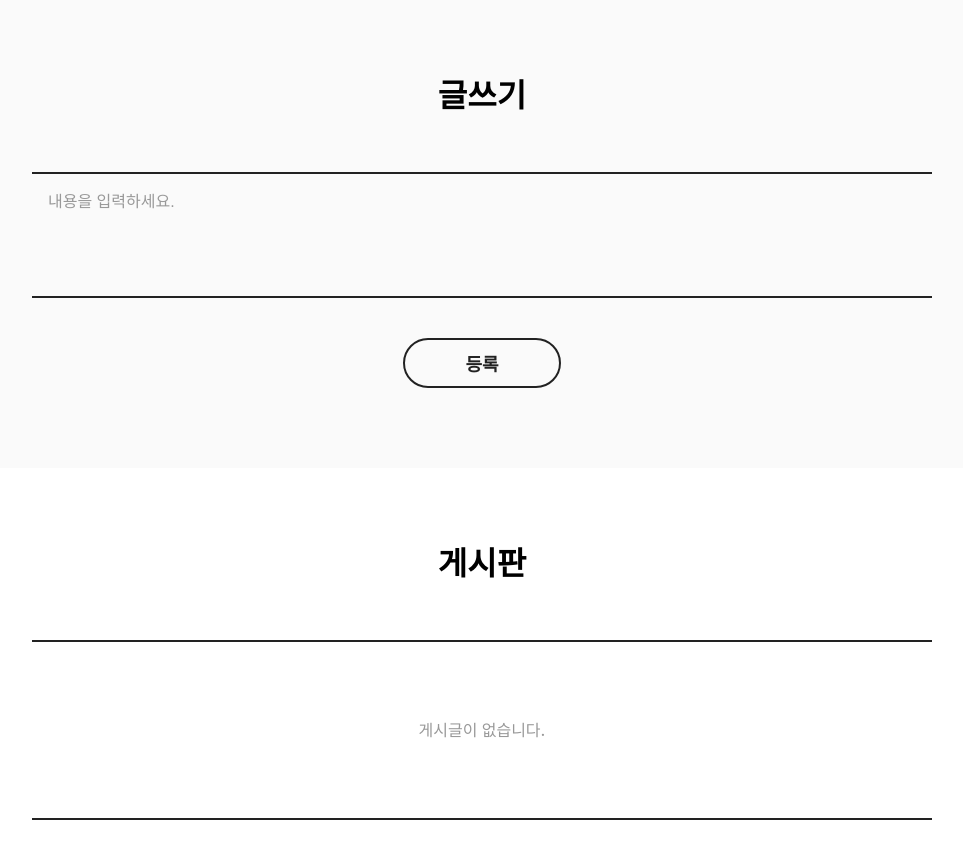
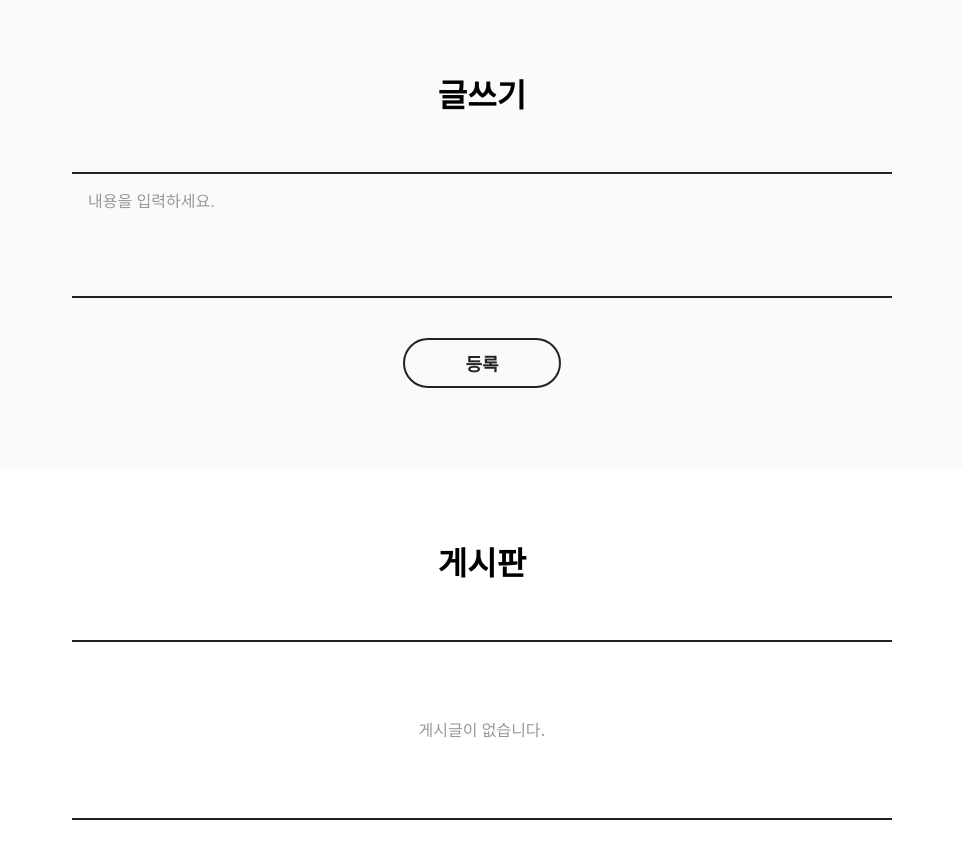
Before and after one commit to jayl100/posting, a React (Vite) app: page / in a window 1280 px wide. Shown: the top 858 px of the page, without its empty margins (158-1121 px from the left). Built offline with nearby package versions, Linux system fonts and the light colour scheme; a web font is replaced by a local one.

Commit message:
Add_features

```diff
--- /dev/null
+++ b/src/functions.jsx
@@ -0,0 +1,53 @@
+import {useState} from 'react';
+// import Post from "./post.jsx";
+
+function postFunctions() {
+    const [posts, setPosts] = useState([])
+    const [setIndex, nextIndex] = useState(1)
+
+    const handlePostSubmit = () => {
+        const postText = document.getElementById('post_text').value
+        const postDate = new Date()
+        const postFormatDate = new Intl.DateTimeFormat('ko-KR', {
+            year: '2-digit',
+            month: '2-digit',
+            day: '2-digit'
+        }).format(postDate)
+        if (postText.trim()) {
+            setPosts([{index: setIndex, text: postText, date: postFormatDate}, ...posts])
+            nextIndex(setIndex + 1)
+            document.getElementById('post_text').value = ''
+        }
+    }
+    const postRenderPage = () => {
+        if (posts.length > 0) {
+            return (
+                <div className="exist">
+                    <ul className="list">
+                        {posts.map((post) => (
+                            <li key={post.index} className="post_list">
+                                <span className="post_no">{post.index}</span>
+                                <h3 className="post_title">{post.text}</h3>
+                                <span className="post_date">{post.date}</span>
+                            </li>
+                        ))}
+                    </ul>
+                </div>
+            )
+        } else {
+            return (
+                <div className="empty_contents">
+                    <p>게시글이 없습니다.</p>
+                </div>
+            )
+        }
+    }
+
+    return {
+        handlePostSubmit,
+        postRenderPage,
+    }
+}
+
+
+export default postFunctions;
--- a/src/header.jsx
+++ b/src/header.jsx
@@ -1,4 +1,4 @@
-import { useState } from 'react';
+// import { useState } from 'react';
 import './post.css'
 
 function Header() {
@@ -20,7 +20,6 @@ return (
                 </div>
             </div>
         </header>
-
     </>
 )
 }
--- a/src/main.jsx
+++ b/src/main.jsx
@@ -1,14 +1,14 @@
 import { StrictMode } from 'react'
 import { createRoot } from 'react-dom/client'
-import { useState } from 'react';
-import Header from './header.jsx'
-import PostDemo from './post-demo.jsx'
+// import { useState } from 'react';
+// import Header from './header.jsx'
+import Post from './post.jsx'
 import './post.css'
 
 
 createRoot(document.getElementById('root')).render(
   <StrictMode>
       {/*<Header />*/}
-      <PostDemo />
+      <Post />
   </StrictMode>,
 )
--- a/src/post-demo.jsx
+++ /dev/null
@@ -1,83 +0,0 @@
-import {useState} from 'react';
-import './post.css';
-
-function PostDemo() {
-    const [posts, setPosts] = useState([]);
-    const [setIndex, nextIndex] = useState(1);
-
-    const handlePostSubmit = () => {
-        const postText = document.getElementById('post_text').value;
-        const postDate = new Date();
-        const postFormatDate = new Intl.DateTimeFormat('ko-KR', {
-            year: '2-digit',
-            month: '2-digit',
-            day: '2-digit'
-        }).format(postDate);
-        if (postText.trim()) {
-            setPosts([{index: setIndex, text: postText, date: postFormatDate}, ...posts]);
-            nextIndex(setIndex + 1);
-            document.getElementById('post_text').value = '';
-        }
-    };
-
-    const postRenderPage = () => {
-        if (posts.length > 0) {
-            return (
-                <div className="exist">
-                    <ul className="list">
-                        {posts.map((post) => (
-                            <li key={post.index} className="post_list">
-                                <span className="post_no">{post.index}</span>
-                                <h3 className="post_title">{post.text}</h3>
-                                <span className="post_date">{post.date}</span>
-                            </li>
-                        ))}
-                    </ul>
-                </div>
-            )
-        } else {
-            return (
-                <div className="empty_contents">
-                    <p>게시글이 없습니다.</p>
-                </div>
-            )
-        }
-    }
-
-
-    return (
-        <div className="postdemo">
-            {/* 글쓰기 영역 */}
-            <div className="entry_contents">
-            <section className="posting_area">
-                    <div className="container">
-                        <h2>글쓰기</h2>
-                        <div className="contents">
-                            <ul>
-                                <li>
-                                    <textarea id="post_text" cols="30" rows="5" placeholder="내용을 입력하세요."></textarea>
-                                </li>
-                            </ul>
-                        </div>
-                        <div className="btn_area">
-                            <button className="btn_submit" type="button" onClick={handlePostSubmit}>등록</button>
-                        </div>
-                    </div>
-                </section>
-            </div>
-
-            {/* 게시판 영역 */}
-            <div className="entry_contents">
-                <section className="list_area">
-                    <div className="container">
-                        <h2>게시판</h2>
-                        {postRenderPage()}
-                    </div>
-                </section>
-            </div>
-        </div>
-    )
-        ;
-}
-
-export default PostDemo;
--- a/src/post.css
+++ b/src/post.css
@@ -10,7 +10,7 @@ body { font-family: "Pretendard Variable", Pretendard, -apple-system, BlinkMacSy
 article, header, nav, section { display: block; }
 a { text-decoration: none; color: inherit; }
 ul { padding: 0; margin: 0; list-style: none;}
-.container { margin: 0 auto; height: 100%; max-width: 900px; width: 100%; }
+.container { margin: 0 auto; height: 100%; max-width: 900px; width: 100%; padding: 0 40px; }
 
 /* +++++++++++++++++ 헤더 +++++++++++++++++ */
 header {
@@ -92,18 +92,18 @@ h2 {
 .list_area .post_title {
     line-height: 1.4;
     font-size: 18px;
-    width: 80%;
+    width: 74%;
     font-weight: 700;
     word-break: break-word;
 }
 .list_area .post_no {
-    width: 8%;
+    width: 10%;
     font-size: 16px;
     color: #999999;
     text-align: center;
 }
 .list_area .post_date {
-    width: 12%;
+    width: 26%;
     font-size: 16px;
     color: #999999;
     text-align: center;
--- /dev/null
+++ b/src/post.jsx
@@ -0,0 +1,41 @@
+import {useState} from 'react';
+import './post.css';
+import postFunctions from './functions.jsx';
+
+function Post() {
+    const { handlePostSubmit, postRenderPage } = postFunctions()
+    return (
+        <div className="postdemo">
+            {/* 글쓰기 */}
+            <div className="entry_contents">
+            <section className="posting_area">
+                    <div className="container">
+                        <h2>글쓰기</h2>
+                        <div className="contents">
+                            <ul>
+                                <li>
+                                    <textarea id="post_text" cols="30" rows="5" placeholder="내용을 입력하세요."></textarea>
+                                </li>
+                            </ul>
+                        </div>
+                        <div className="btn_area">
+                            <button className="btn_submit" type="button" onClick={handlePostSubmit}>등록</button>
+                        </div>
+                    </div>
+                </section>
+            </div>
+
+            {/* 게시판 */}
+            <div className="entry_contents">
+                <section className="list_area">
+                    <div className="container">
+                        <h2>게시판</h2>
+                        {postRenderPage()}
+                    </div>
+                </section>
+            </div>
+        </div>
+    )
+}
+
+export default Post;
```
Also changed, not shown: 1 other file (tests, documents, lock files or other folders).
